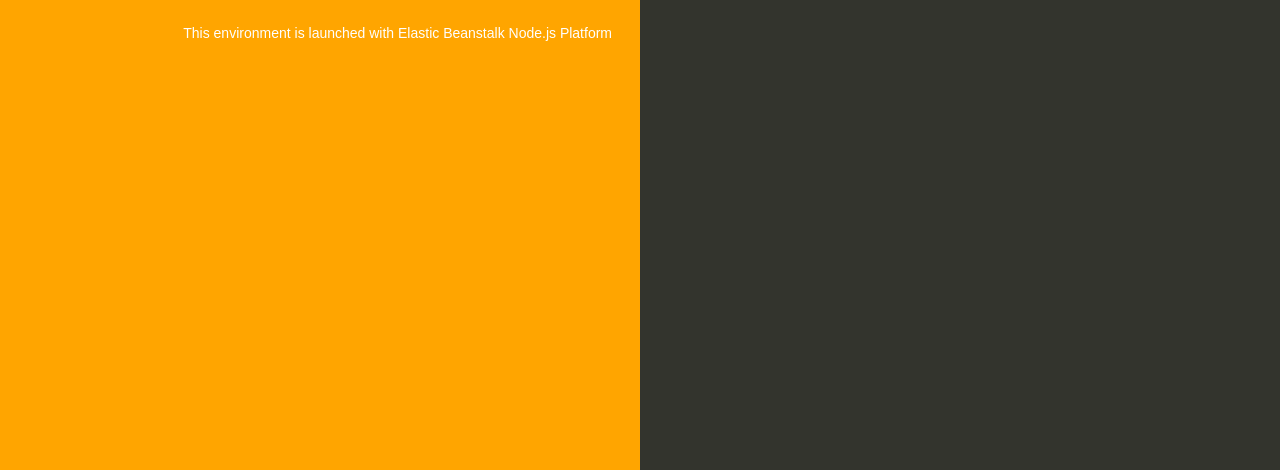
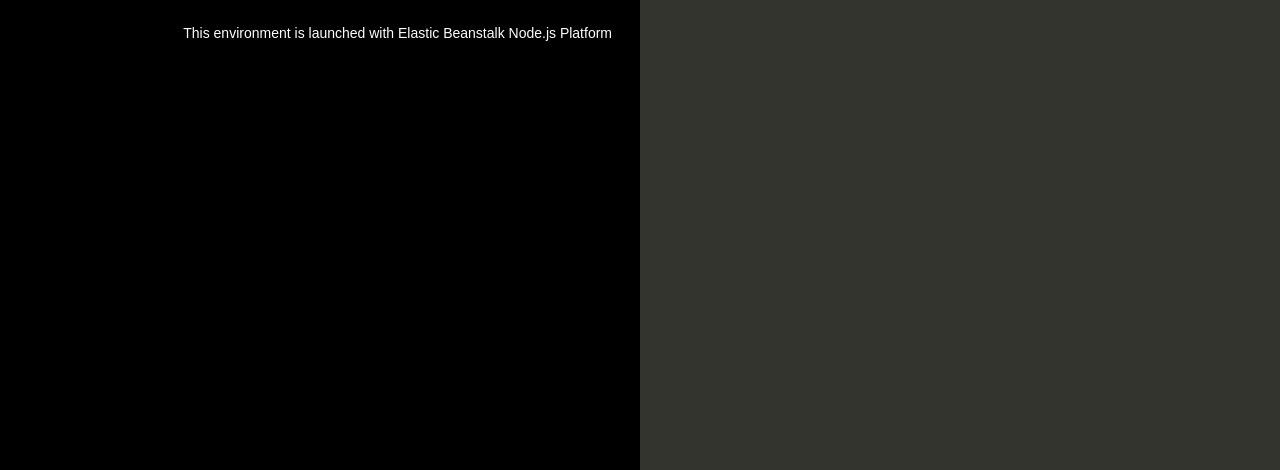
Before and after one commit to mounika8008/aws-sample-nodejs, a website: page index.html in a window 1280 px wide. Shown: the part 330-800 px from the top of the page. Drawn offline with Linux system fonts and the light colour scheme.

Commit message:
black colour

```diff
--- a/index.html
+++ b/index.html
@@ -35,7 +35,7 @@
 
         text-align: right;
         padding-top: 11em;
-        background-color: Orange;
+        background-color: Black;
 
       }
       .textColumn p {
```
